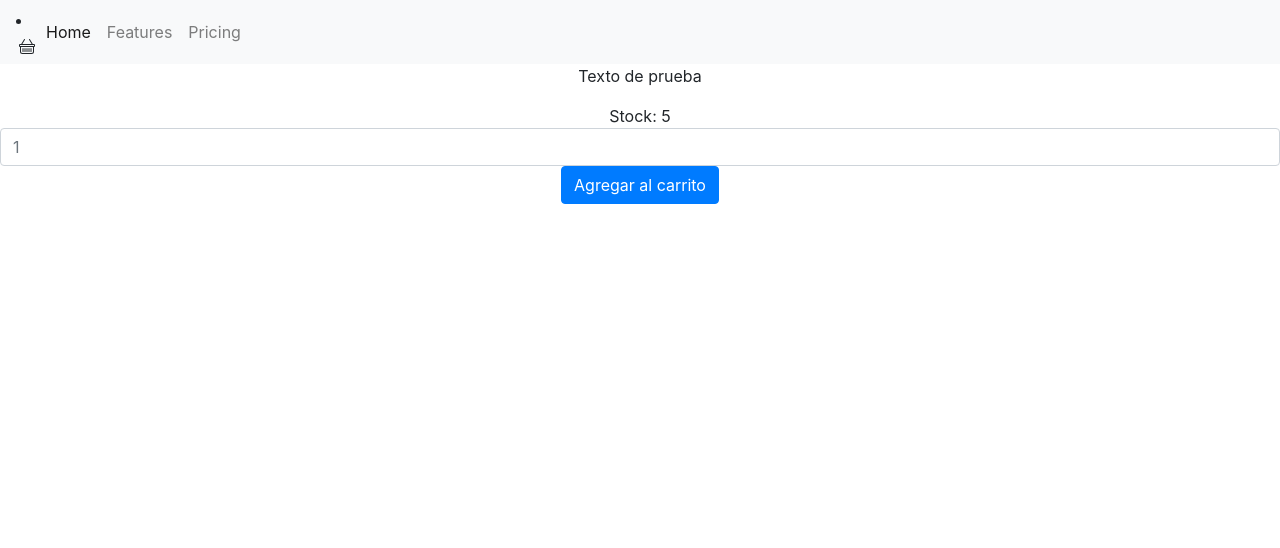
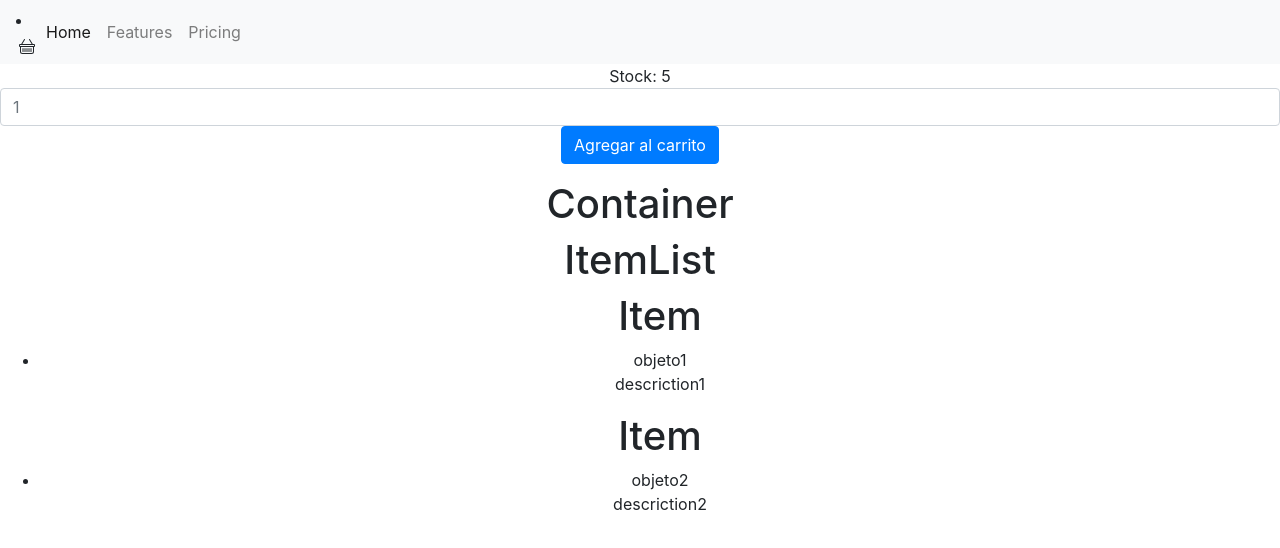
Before and after one commit to santruster/my-apps, a React (Create React App) app: page / in a window 1280 px wide. Shown: the top 548 px of the page. Built offline with nearby package versions, Linux system fonts and the light colour scheme.

Commit message:
Added item

```diff
--- a/src/App.js
+++ b/src/App.js
@@ -1,21 +1,32 @@
-import './App.css';
-import NavBar from './components/NavBar';
-import ItemListContainer from './components/ItemListContainer';
-import ItemCount from './components/ItemCount';
-import { useState } from 'react';
+import "./App.css";
+import NavBar from "./components/NavBar";
+import ItemListContainer from "./components/ItemListContainer";
+import ItemCount from "./components/ItemCount";
+import { useEffect, useState } from "react";
 
 function App() {
-  const [stockActual, setStock]=useState(5);
-  const restarStock = (e,nuevoStock)=>{
+  const [stockActual, setStock] = useState(5);
+  const restarStock = (e, nuevoStock) => {
     e.preventDefault();
-    if ((stockActual-nuevoStock)>=0)
-      setStock((stockActual)=>stockActual-nuevoStock);
+    if (stockActual - nuevoStock >= 0)
+      setStock((stockActual) => stockActual - nuevoStock);
   };
+  const [items, setItems] = useState([]);
+  useEffect(() => {
+    new Promise((accepted, rejected) => {
+      setTimeout(() => {
+        accepted([
+          { name: "objeto1", description: "descriction1" },
+          { name: "objeto2", description: "descriction2" }
+        ]);
+      }, 2000);
+    }).then((result) => setItems(result));
+  });
   return (
     <div className="App">
-        <NavBar />
-        <ItemListContainer />
-        <ItemCount stock={stockActual} initial={1} onAdd={restarStock}/>
+      <NavBar />
+      <ItemCount stock={stockActual} initial={1} onAdd={restarStock} />
+      <ItemListContainer items={items} />
     </div>
   );
 }
--- /dev/null
+++ b/src/components/Item.js
@@ -0,0 +1,9 @@
+const Item = (props) => (
+  <>
+    <h1>Item</h1>
+    <li>{props.item.name}</li>
+    <p>{props.item.description}</p>
+  </>
+);
+
+export default Item;
--- a/src/components/ItemCount.js
+++ b/src/components/ItemCount.js
@@ -1,6 +1,6 @@
 import { useState } from 'react';
 const ItemCount = ({stock, initial, onAdd})=> {
-  const [input, setInput] = useState('')
+  const [input, setInput] = useState('1')
     return (
       <div >
           <form class="form-group">
--- /dev/null
+++ b/src/components/ItemList.js
@@ -0,0 +1,14 @@
+import Item from "./Item";
+
+const ItemList = (props) => (
+  <>
+    <h1>ItemList</h1>
+    <ul>
+      {props.items.map((x) => (
+        <Item item={x} />
+      ))}
+    </ul>
+  </>
+);
+
+export default ItemList;
--- a/src/components/ItemListContainer.js
+++ b/src/components/ItemListContainer.js
@@ -1,9 +1,12 @@
-function ItemListContainer() {
-    return (
-      <div className="ItemListContainer">
-        <p>Texto de prueba</p>
-      </div>
-    );
-  }
+import ItemList from "./ItemList";
 
-  export default ItemListContainer;
+const ItemListContainer = (props) => (
+
+    <div className="ItemListContainer">
+      <h1>Container</h1>
+      <ItemList items={props.items}/>
+    </div>
+
+);
+
+export default ItemListContainer;
```
